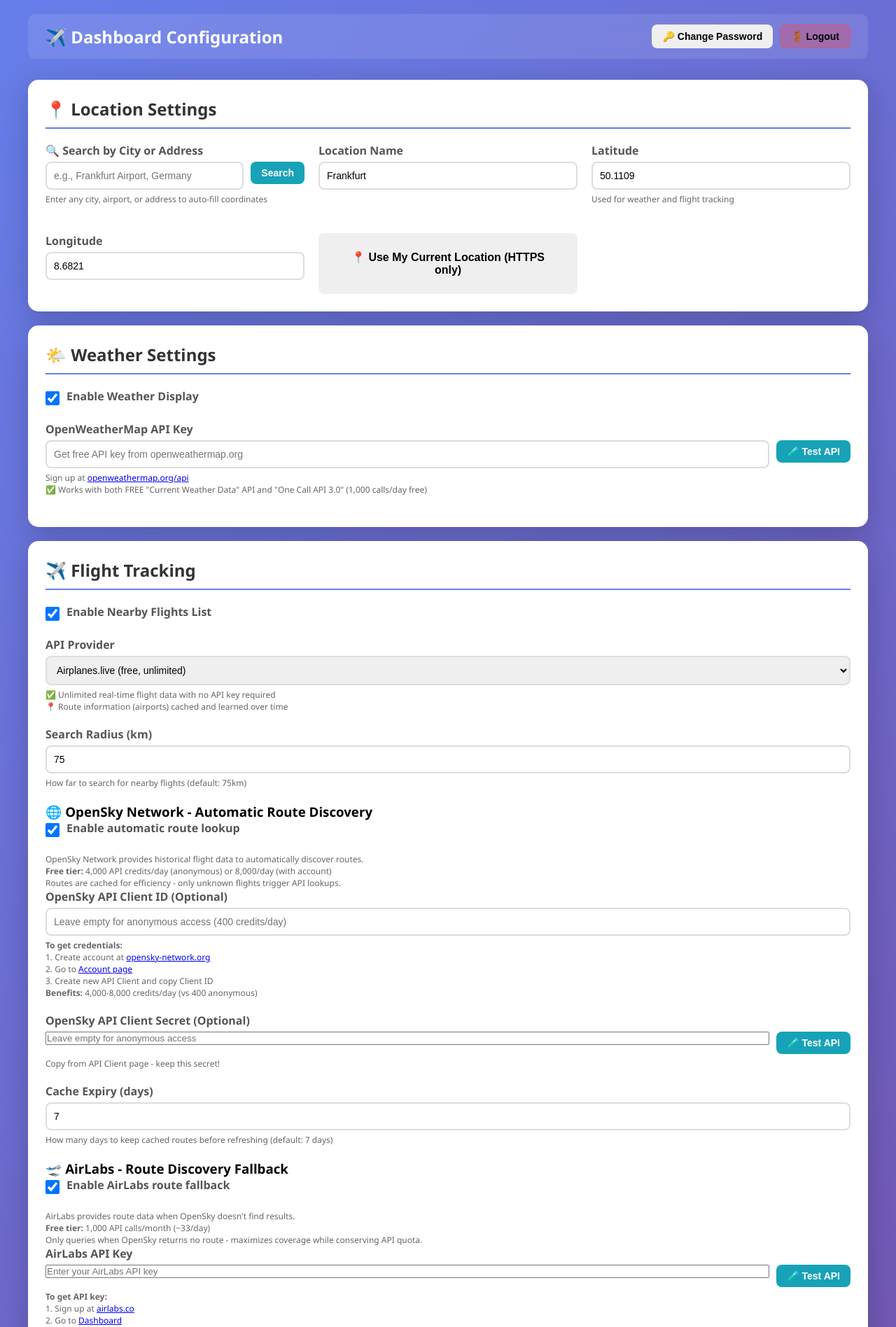
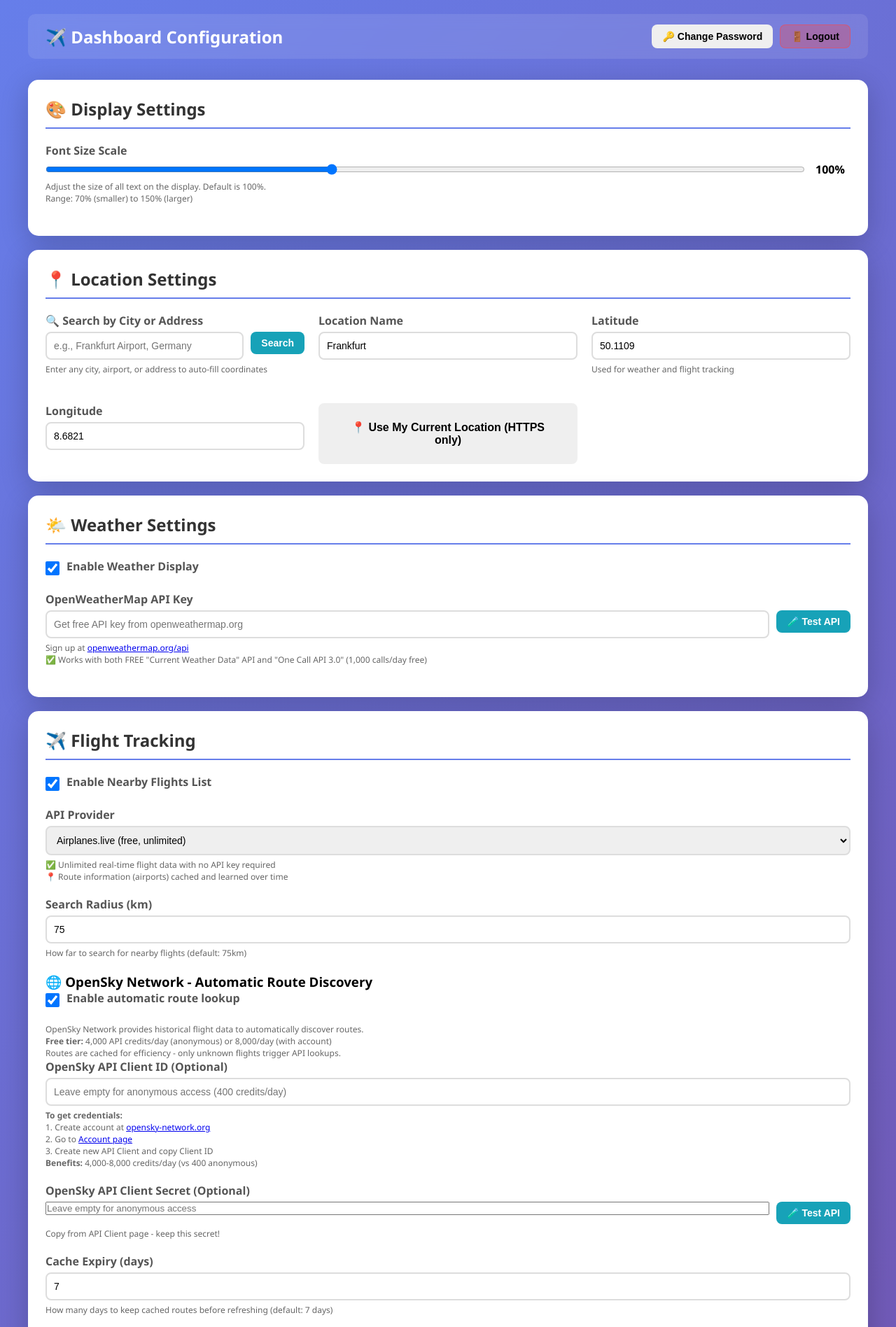
Before and after one commit to angeeinstein/digital-signage-screen, a Flask app: page /admin in a window 1280 px wide. Shown: the top 1896 px of the page at 70% size. Run offline with Flask 3, Linux system fonts and the light colour scheme; the visitor is signed in with stand-in values (Sample User, id 1).

Commit message:
Add display settings for font size scaling in admin panel and apply to display

```diff
--- a/app.py
+++ b/app.py
@@ -51,6 +51,9 @@ DEFAULT_DASHBOARD_CONFIG = {
         'lat': 50.0,
         'lon': 8.0,
         'name': 'Default Location'
+    },
+    'display': {
+        'font_scale': 1.0  # Font size scale: 0.8 = 80%, 1.0 = 100%, 1.2 = 120%
     },
     'weather': {
         'api_key': '',  # OpenWeatherMap API key
--- a/templates/admin.html
+++ b/templates/admin.html
@@ -314,6 +314,22 @@
             </div>
         </div>
 
+        <!-- Display Settings -->
+        <div class="card">
+            <h2>🎨 Display Settings</h2>
+            <div class="form-group">
+                <label for="fontScale">Font Size Scale</label>
+                <div style="display: flex; align-items: center; gap: 15px;">
+                    <input type="range" id="fontScale" min="0.7" max="1.5" step="0.05" value="1.0" style="flex: 1;">
+                    <span id="fontScaleValue" style="min-width: 50px; font-weight: bold;">100%</span>
+                </div>
+                <div class="help-text">
+                    Adjust the size of all text on the display. Default is 100%.<br>
+                    Range: 70% (smaller) to 150% (larger)
+                </div>
+            </div>
+        </div>
+
         <!-- Location Settings -->
         <div class="card">
             <h2>📍 Location Settings</h2>
@@ -546,6 +562,11 @@
                 if (data.success) {
                     const config = data.config;
 
+                    // Display
+                    const fontScale = config.display?.font_scale || 1.0;
+                    document.getElementById('fontScale').value = fontScale;
+                    document.getElementById('fontScaleValue').textContent = Math.round(fontScale * 100) + '%';
+
                     // Location
                     document.getElementById('locationName').value = config.location?.name || '';
                     document.getElementById('latitude').value = config.location?.lat || '';
@@ -590,6 +611,9 @@
         async function saveConfig() {
             try {
                 const config = {
+                    display: {
+                        font_scale: parseFloat(document.getElementById('fontScale').value) || 1.0
+                    },
                     location: {
                         name: document.getElementById('locationName').value,
                         lat: parseFloat(document.getElementById('latitude').value) || 0,
@@ -1141,6 +1165,12 @@
             }
         }
 
+        // Font scale slider update
+        document.getElementById('fontScale').addEventListener('input', function(e) {
+            const value = parseFloat(e.target.value);
+            document.getElementById('fontScaleValue').textContent = Math.round(value * 100) + '%';
+        });
+
         // Initialize
         loadConfig();
     </script>
```
Also changed, not shown: templates/display.html (+29 -19 lines).
